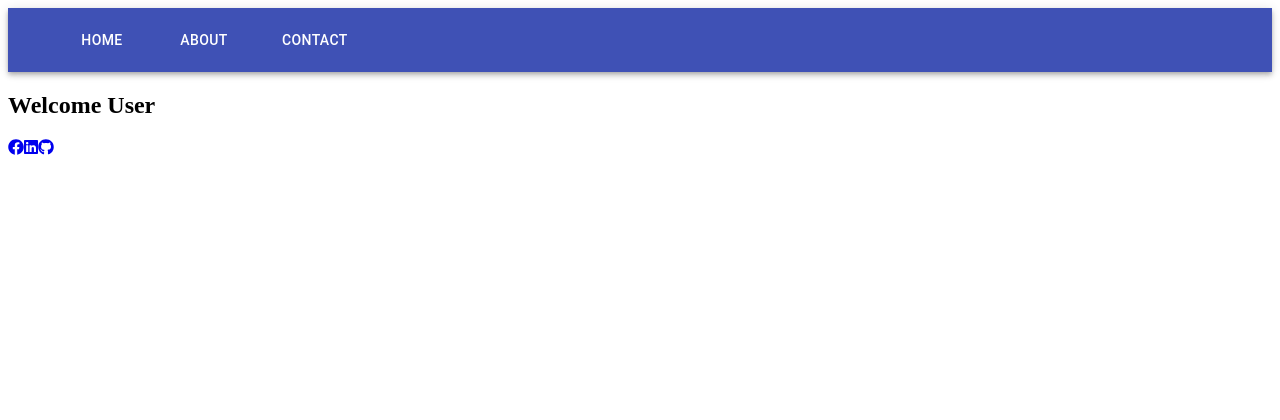
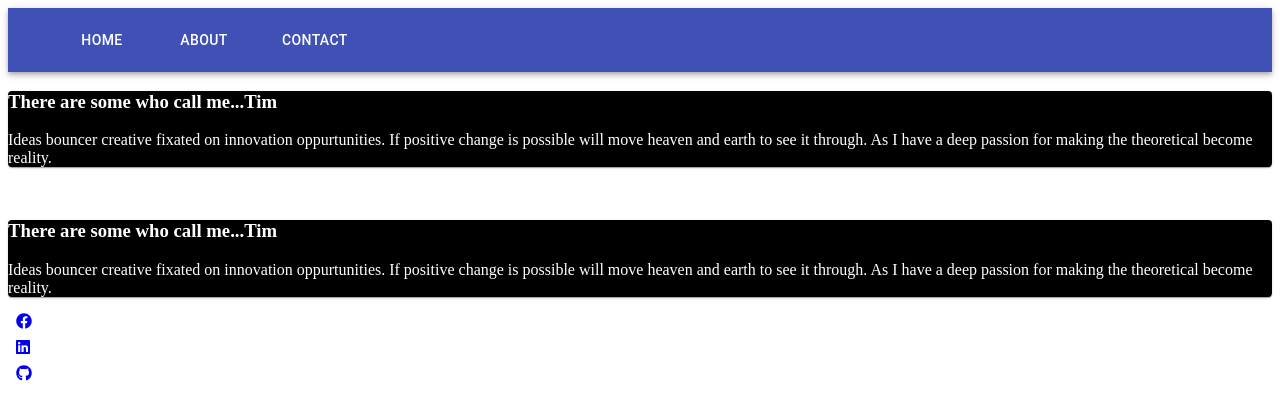
Before and after one commit to xenonth/my-react-portfolio, a React (Create React App) app: page / in a window 1280 px wide. Shown: the top 420 px of the page. Built offline with nearby package versions, Linux system fonts and the light colour scheme.

Commit message:
added page content, Intro and Dream statement

```diff
--- a/src/components/Header.js
+++ b/src/components/Header.js
@@ -48,7 +48,7 @@ drawerContainer: {
 function Header() {
 
   //css styles for header
-  const {header, d20, menuButton, toolbar, drawerContainer} = useStyles();
+  const {header, menuButton, toolbar, drawerContainer} = useStyles();
 
   const [state, setState] = useState({
     mobileView: false,
--- /dev/null
+++ b/src/components/Intro.js
@@ -0,0 +1,37 @@
+import React from 'react';
+
+//import Intro string statement from text file
+import IntroText from './text/IntroText';
+
+//import material UI components for formatting as necessary
+import Paper from '@material-ui/core/Paper'
+//useStyles for footer background to remain at the bottom
+import {makeStyles} from "@material-ui/core/styles"
+
+const useStyles = makeStyles(() => ({
+    root: {
+        background: "black",
+        color: "white",
+
+    },
+    space: {
+        margin: "1%",
+    }
+}))
+
+
+function Intro() {
+    const classes = useStyles();
+
+    return (
+       <Paper className={classes.root}>
+           <h3>
+           There are some who call me...Tim
+           </h3>
+
+           <IntroText />
+       </Paper>
+    )
+}
+
+export default Intro;
--- a/src/components/SocialLinks.js
+++ b/src/components/SocialLinks.js
@@ -1,7 +1,7 @@
 import React from 'react';
 
-//import material UI
-import {makeStyles} from "@material-ui/core/styles"
+// material UI Box component
+import  Box from '@material-ui/core/Box'
 
 //import social media icons from fontawesome
 import { FontAwesomeIcon } from '@fortawesome/react-fontawesome';
@@ -9,35 +9,28 @@ import {faFacebook} from '@fortawesome/free-brands-svg-icons';
 import {faLinkedin} from '@fortawesome/free-brands-svg-icons';
 import {faGithub} from '@fortawesome/free-brands-svg-icons';
 
-//Footer CSS Layout
-const useStyles = makeStyles(() => ({
-    socialSpace: {
-        margin: "2%",
-        textAlign: "center",
-    },
-}));
+function SocialLinks() {
 
-function SocialLinks() {
-    const classes = {useStyles};
   return (
+        <section>
+            <Box component="p" m={1}>
+                <a href="https://www.facebook.com/timothy.forbes.50" target="_blank" rel="noreferrer">
+                    <FontAwesomeIcon icon={faFacebook}/>
+                </a>
+            </Box>
 
-    <section>
-        <i className={classes.socialSpace}>
-            <a href="https://www.facebook.com/timothy.forbes.50" target="_blank">
-                <FontAwesomeIcon icon={faFacebook} />
-            </a>
-        </i>
-        <i className={classes.socialSpace}>
-            <a href="https://www.linkedin.com/in/timothy-forbes-260711b9/"target="_blank">
-            <FontAwesomeIcon icon={faLinkedin} />
-            </a>
-        </i>
-        <i className={classes.socialSpace}>
-            <a href="https://github.com/xenonth"target="_blank">
-            <FontAwesomeIcon icon={faGithub} />
-            </a>
-        </i>
-    </section>
+            <Box component="p" m={1}>
+                <a href="https://www.linkedin.com/in/timothy-forbes-260711b9/" target="_blank" rel="noreferrer">
+                    <FontAwesomeIcon icon={faLinkedin}/>
+                </a>
+            </Box>
+
+            <Box component="p" m={1}>
+                <a href="https://github.com/xenonth"target="_blank" rel="noreferrer">
+                    <FontAwesomeIcon icon={faGithub}/>
+                </a>
+            </Box>
+        </section>
   );
 }
 
--- /dev/null
+++ b/src/components/text/IntroText.js
@@ -0,0 +1,11 @@
+import React from 'react';
+
+function IntroText() {
+    return (
+        <p>
+            Ideas bouncer creative fixated on innovation oppurtunities. If positive change is possible will move heaven and earth to see it through.  As I have a deep passion for making the theoretical become reality.
+        </p>
+    )
+}
+
+export default IntroText;
--- a/src/pages/Home.js
+++ b/src/pages/Home.js
@@ -1,9 +1,16 @@
-import react from 'react';
+import React from 'react';
+
+//import who I am statements for home webpage
+import Intro from '../components/Intro';
+
+import Dream from '../components/Intro';
 
 function Home() {
     return (
         <div>
-            <h2>Welcome User</h2>
+            <Intro />
+            <br></br>
+            <Dream />
         </div>
     )
 }
```
Also changed, not shown: src/components/Dream.js (added, +37 -0 lines), src/components/Footer.js (+18 -6 lines), src/components/text/DreamText.js (added, +11 -0 lines).
